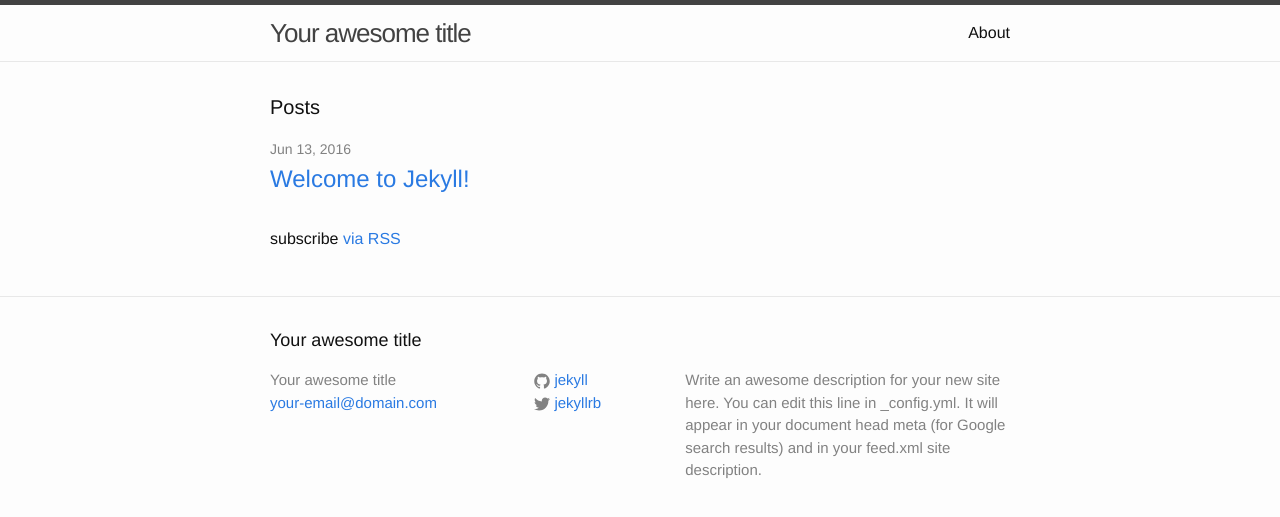
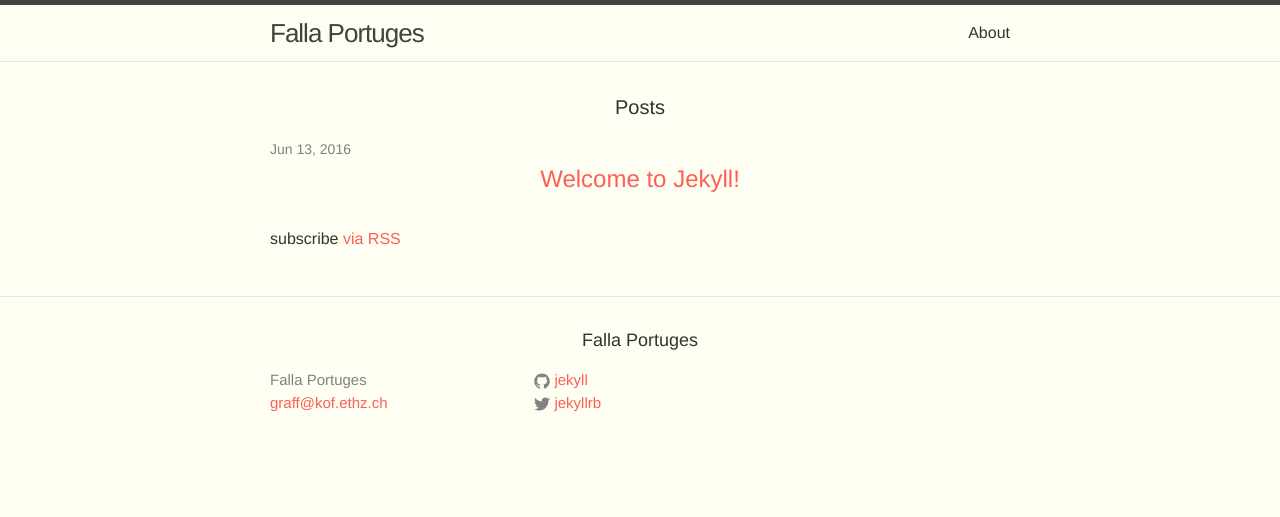
Before and after one commit to HansS/falla-portuges, a Jekyll site: the page built from index.html, in a window 1280 px wide. Shown: the top 517 px of the page. Built offline with Jekyll 4.4.1, drawn with Linux system fonts in a browser that asks for light colours.

Commit message:
modified scss

```diff
--- a/_config.yml
+++ b/_config.yml
@@ -6,16 +6,26 @@
 # 'jekyll serve'. If you change this file, please restart the server process.
 
 # Site settings
-title: Your awesome title
-email: your-email@domain.com
-description: > # this means to ignore newlines until "baseurl:"
-  Write an awesome description for your new site here. You can edit this
-  line in _config.yml. It will appear in your document head meta (for
-  Google search results) and in your feed.xml site description.
+title: Falla Portuges
+email: graff@kof.ethz.ch
+description: > # Hoye fallamos portuges!
 baseurl: "" # the subpath of your site, e.g. /blog
-url: "http://yourdomain.com" # the base hostname & protocol for your site
+url: "http://falla-portuges.ch" # the base hostname & protocol for your site
+
 twitter_username: jekyllrb
 github_username:  jekyll
 
+permalink: /:categories/:title
+
+links:
+  - title: about
+    url: /about
+  - title: work
+    url: /work
+  - title: articles
+    url: /articles
+  - title: hire me
+    url: /hire-me
+
 # Build settings
 markdown: kramdown
--- a/_sass/_base.scss
+++ b/_sass/_base.scss
@@ -82,8 +82,16 @@ li {
  * Headings
  */
 h1, h2, h3, h4, h5, h6 {
-    font-weight: $base-font-weight;
+    font-weight: 500;
+    text-align: center;
 }
+
+.mega {font-size: $mega-font-size;}
+h1, .h1 {font-size: $mega-font-size;}
+h2, .h2 {font-size: $mega-font-size;}
+h3, .h3 {font-size: $mega-font-size;}
+h4, .h4 {font-size: $mega-font-size;}
+
 
 
 
@@ -94,13 +102,11 @@ a {
     color: $brand-color;
     text-decoration: none;
 
-    &:visited {
-        color: darken($brand-color, 15%);
-    }
+
 
     &:hover {
-        color: $text-color;
-        text-decoration: underline;
+        color: $blue-color;
+        transition: 0.2s;
     }
 }
 
--- a/css/main.scss
+++ b/css/main.scss
@@ -6,17 +6,30 @@
 
 
 // Our variables
-$base-font-family: "Helvetica Neue", Helvetica, Arial, sans-serif;
+$base-font-family: "Avenir Next", Helvetica Neue, Helvetica, Arial, sans-serif;
 $base-font-size:   16px;
 $base-font-weight: 400;
 $small-font-size:  $base-font-size * 0.875;
 $base-line-height: 1.5;
 
+$mega-font-size: 100px;
+$h1-font-size: 70px;
+$h2-font-size: 40px;
+$h3-font-size: 30px;
+$h4-font-size: 24px;
+
 $spacing-unit:     30px;
 
-$text-color:       #111;
-$background-color: #fdfdfd;
-$brand-color:      #2a7ae2;
+$text-color:       #333;
+$background-color: #fefef3;
+$brand-color:      #fe5f55;
+
+$blue-color: #92b5bd;
+$yellow-color: #fefef3;
+$red-color: #fe5f55;
+$purple-color: #6b2339;
+
+
 
 $grey-color:       #828282;
 $grey-color-light: lighten($grey-color, 40%);
```
Also changed, not shown: css/config.rb (added, +8 -0 lines).
